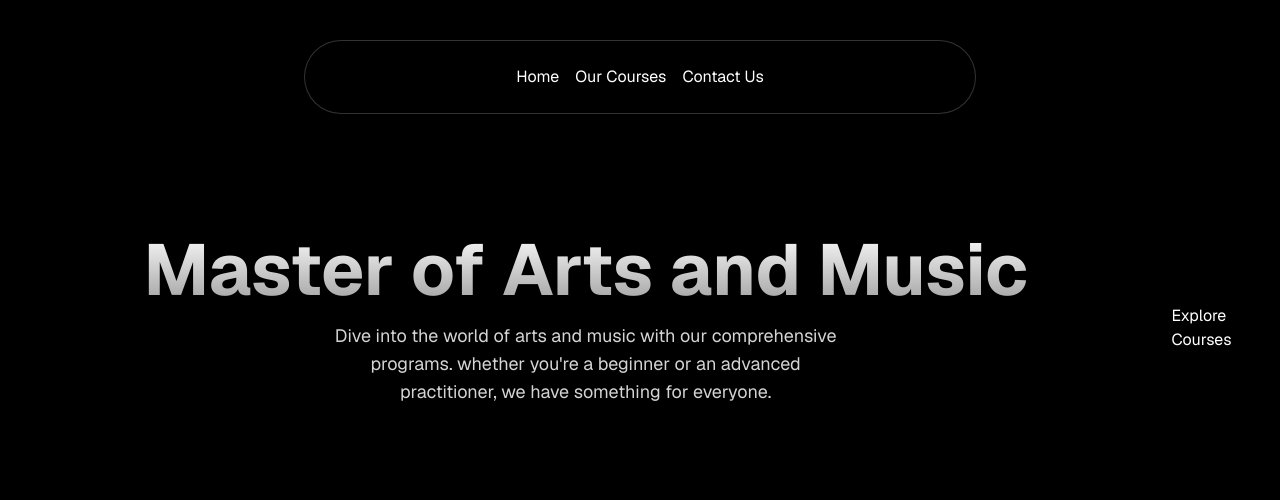
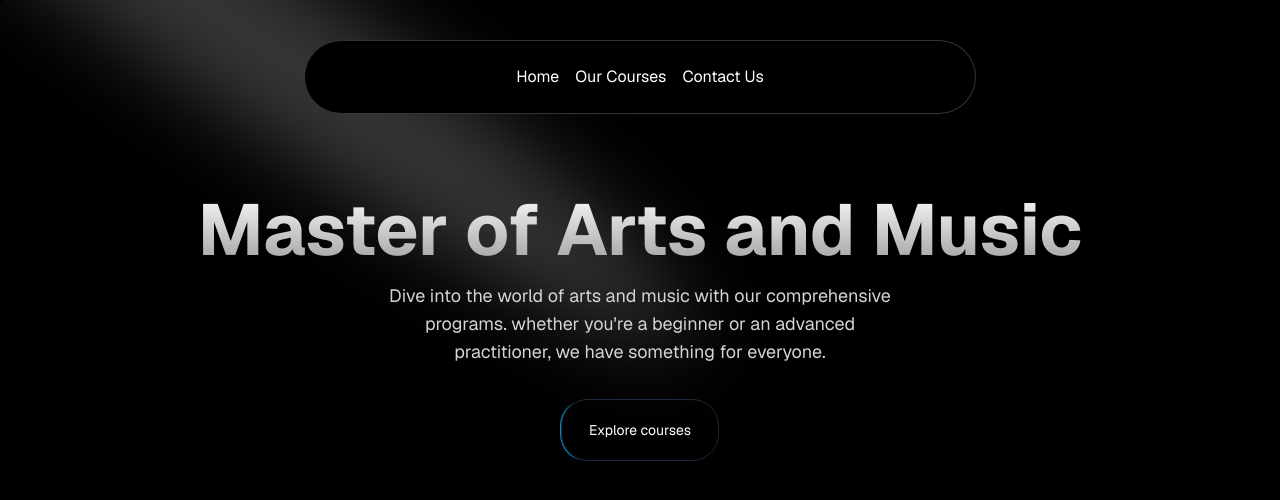
Before and after one commit to shubhamchauhan639/Music_app, a Next.js app: page / in a window 1280 px wide. Shown: the top 500 px of the page. Built offline with nearby package versions, Linux system fonts and the light colour scheme.

Commit message:
fix hero section

```diff
--- a/app/globals.css
+++ b/app/globals.css
@@ -1,5 +1,22 @@
 @import "tailwindcss";
 @custom-variant dark (&:where(.dark, .dark *));
+@import "tailwindcss";
+
+@theme inline {
+  --animate-spotlight: spotlight 2s ease 0.75s 1 forwards;
+}
+
+@keyframes spotlight {
+  0% {
+    opacity: 0;
+    transform: translate(-72%, -62%) scale(0.5);
+  }
+  100% {
+    opacity: 1;
+    transform: translate(-50%, -40%) scale(1);
+  }
+}
+
 
 
 :root {
--- a/app/layout.tsx
+++ b/app/layout.tsx
@@ -29,10 +29,10 @@ export default function RootLayout({
      className={`dark ${geistSans.variable} ${geistMono.variable} h-full antialiased`}
     >
 
-     <body className="min-h-screen bg-black text-white">
-        <Navbar />
-        {children}
-      </body>
+   <body className="relative min-h-screen bg-black text-white">
+  <Navbar />
+  {children}
+</body>
     </html>
   );
 }
--- a/app/page.tsx
+++ b/app/page.tsx
@@ -3,7 +3,8 @@ import Image from "next/image";
 
 export default function Home() {
   return (
-      <div className="bg-white text-black dark:bg-black dark:text-white antialiased">
+      <div  className="min-h-screen bg-black/[0.96] antialiased bg-grid-white/[0.02]">
+
   <HeroSection/>
 </div>
 
--- a/components/HeroSection.tsx
+++ b/components/HeroSection.tsx
@@ -1,15 +1,41 @@
 import Link from "next/link"
+import { Spotlight } from "./ui/Spotlight"
+import { Button } from "./ui/moving-border";
+
 function HeroSection() {
   return (
-    <div className = "h-auto md:h-[40rem] w-full rounded-md flex flex-col md:flex-row items-center justify-center relative overflow-hidden mx-auto py-10 md:py-0">
-        <div className = "p-4 relative z-10 text-center w-full">
-            <h1  className="mt-20 md:mt-0 text-4xl md:text-7xl font-bold bg-clip-text text-transparent bg-gradient-to-b from-neutral-50 to-neutral-400">Master of Arts and Music</h1>
-            <p className="mt-4 font-normal text-base md:text-lg text-neutral-300 max-w-lg mx-auto">Dive into the world of arts and music with our comprehensive programs. whether you're a beginner or an advanced practitioner, we have something for everyone.  </p>
-        </div>
-        <div className = "mt-4 ">
-          <Link href={"/courses"}>Explore Courses</Link>
-        </div>
+    <div
+      className="h-auto md:h-[40rem] w-full rounded-md flex flex-col items-center justify-center relative overflow-hidden mx-auto py-10 md:py-0"
+    >
+      <Spotlight
+        className="-top-40 left-0 md:left-60 md:-top-20"
+        fill="white"
+      />
 
+      <div className="p-4 relative z-10 w-full text-center">
+        <h1
+          className="mt-20 md:mt-0 text-4xl md:text-7xl font-bold bg-clip-text text-transparent bg-gradient-to-b from-neutral-50 to-neutral-400"
+        >
+          Master of Arts and Music
+        </h1>
+
+        <p className="mt-4 font-normal text-base md:text-lg text-neutral-300 max-w-lg mx-auto">
+          Dive into the world of arts and music with our comprehensive programs.
+          whether you're a beginner or an advanced practitioner, we have something
+          for everyone.
+        </p>
+      </div>
+
+      <div className="mt-4">
+        <Link href="/courses">
+            <Button
+                    borderRadius="1.75rem"
+                    className="bg-white dark:bg-black text-black dark:text-white border-neutral-200 dark:border-slate-800"
+                    >
+                    Explore courses
+                    </Button>
+        </Link>
+      </div>
     </div>
   )
 }
--- /dev/null
+++ b/components/ui/Spotlight.tsx
@@ -0,0 +1,56 @@
+import React from "react";
+import { cn } from "@/utils/lib";
+
+type SpotlightProps = {
+  className?: string;
+  fill?: string;
+};
+
+export const Spotlight = ({ className, fill }: SpotlightProps) => {
+  return (
+    <svg
+      className={cn(
+        "animate-spotlight pointer-events-none absolute z-[1]  h-[169%] w-[138%] lg:w-[84%] opacity-0",
+        className
+      )}
+      xmlns="http://www.w3.org/2000/svg"
+      viewBox="0 0 3787 2842"
+      fill="none"
+    >
+      <g filter="url(#filter)">
+        <ellipse
+          cx="1924.71"
+          cy="273.501"
+          rx="1924.71"
+          ry="273.501"
+          transform="matrix(-0.822377 -0.568943 -0.568943 0.822377 3631.88 2291.09)"
+          fill={fill || "white"}
+          fillOpacity="0.21"
+        ></ellipse>
+      </g>
+      <defs>
+        <filter
+          id="filter"
+          x="0.860352"
+          y="0.838989"
+          width="3785.16"
+          height="2840.26"
+          filterUnits="userSpaceOnUse"
+          colorInterpolationFilters="sRGB"
+        >
+          <feFlood floodOpacity="0" result="BackgroundImageFix"></feFlood>
+          <feBlend
+            mode="normal"
+            in="SourceGraphic"
+            in2="BackgroundImageFix"
+            result="shape"
+          ></feBlend>
+          <feGaussianBlur
+            stdDeviation="151"
+            result="effect1_foregroundBlur_1065_8"
+          ></feGaussianBlur>
+        </filter>
+      </defs>
+    </svg>
+  );
+};
--- /dev/null
+++ b/components/ui/moving-border.tsx
@@ -0,0 +1,139 @@
+"use client";
+import React from "react";
+import {
+  motion,
+  useAnimationFrame,
+  useMotionTemplate,
+  useMotionValue,
+  useTransform,
+} from "motion/react";
+import { useRef } from "react";
+import { cn } from "@/utils/lib";
+
+export function Button({
+  borderRadius = "1.75rem",
+  children,
+  as: Component = "button",
+  containerClassName,
+  borderClassName,
+  duration,
+  className,
+  ...otherProps
+}: {
+  borderRadius?: string;
+  children: React.ReactNode;
+  as?: any;
+  containerClassName?: string;
+  borderClassName?: string;
+  duration?: number;
+  className?: string;
+  [key: string]: any;
+}) {
+  return (
+    <Component
+      className={cn(
+        "relative h-16 w-40 overflow-hidden bg-transparent p-[1px] text-xl",
+        containerClassName,
+      )}
+      style={{
+        borderRadius: borderRadius,
+      }}
+      {...otherProps}
+    >
+      <div
+        className="absolute inset-0"
+        style={{ borderRadius: `calc(${borderRadius} * 0.96)` }}
+      >
+        <MovingBorder duration={duration} rx="30%" ry="30%">
+          <div
+            className={cn(
+              "h-20 w-20 bg-[radial-gradient(#0ea5e9_40%,transparent_60%)] opacity-[0.8]",
+              borderClassName,
+            )}
+          />
+        </MovingBorder>
+      </div>
+
+      <div
+        className={cn(
+          "relative flex h-full w-full items-center justify-center border border-slate-800 bg-slate-900/[0.8] text-sm text-white antialiased backdrop-blur-xl",
+          className,
+        )}
+        style={{
+          borderRadius: `calc(${borderRadius} * 0.96)`,
+        }}
+      >
+        {children}
+      </div>
+    </Component>
+  );
+}
+
+export const MovingBorder = ({
+  children,
+  duration = 3000,
+  rx,
+  ry,
+  ...otherProps
+}: {
+  children: React.ReactNode;
+  duration?: number;
+  rx?: string;
+  ry?: string;
+  [key: string]: any;
+}) => {
+  const pathRef = useRef<any>();
+  const progress = useMotionValue<number>(0);
+
+  useAnimationFrame((time) => {
+    const length = pathRef.current?.getTotalLength();
+    if (length) {
+      const pxPerMillisecond = length / duration;
+      progress.set((time * pxPerMillisecond) % length);
+    }
+  });
+
+  const x = useTransform(
+    progress,
+    (val) => pathRef.current?.getPointAtLength(val).x,
+  );
+  const y = useTransform(
+    progress,
+    (val) => pathRef.current?.getPointAtLength(val).y,
+  );
+
+  const transform = useMotionTemplate`translateX(${x}px) translateY(${y}px) translateX(-50%) translateY(-50%)`;
+
+  return (
+    <>
+      <svg
+        xmlns="http://www.w3.org/2000/svg"
+        preserveAspectRatio="none"
+        className="absolute h-full w-full"
+        width="100%"
+        height="100%"
+        {...otherProps}
+      >
+        <rect
+          fill="none"
+          width="100%"
+          height="100%"
+          rx={rx}
+          ry={ry}
+          ref={pathRef}
+        />
+      </svg>
+      <motion.div
+        style={{
+          position: "absolute",
+          top: 0,
+          left: 0,
+          display: "inline-block",
+          transform,
+        }}
+      >
+        {children}
+      </motion.div>
+    </>
+  );
+};
```
